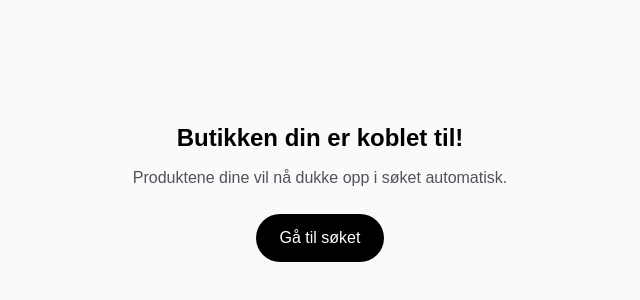
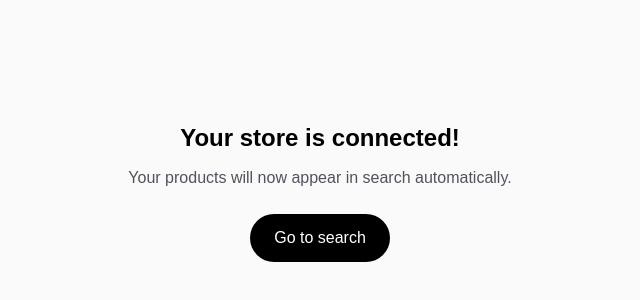
Before and after one commit to Magnufinuf/Shopsearch, a Next.js app: page /registrer/suksess in a window 1280 px wide. Shown: the part 208-508 px from the top of the page, without its empty margins (320-960 px from the left). Built offline with nearby package versions, Linux system fonts and the light colour scheme.

Commit message:
Update page.tsx

```diff
--- a/app/registrer/suksess/page.tsx
+++ b/app/registrer/suksess/page.tsx
@@ -1,10 +1,22 @@
+"use client";
+import { useState, useEffect } from "react";
+import { translations, detectLocale, Locale } from "@/lib/translations";
+
 export default function Suksess() {
+  const [locale, setLocale] = useState<Locale>("en");
+
+  useEffect(() => {
+    setLocale(detectLocale(navigator.language));
+  }, []);
+
+  const t = translations[locale];
+
   return (
     <div className="flex min-h-screen items-center justify-center bg-zinc-50 px-6 dark:bg-black">
       <div className="max-w-md text-center">
-        <h1 className="text-2xl font-semibold text-black dark:text-white">Butikken din er koblet til!</h1>
-        <p className="mt-3 text-zinc-600 dark:text-zinc-400">Produktene dine vil nå dukke opp i søket automatisk.</p>
-        <a href="/" className="mt-6 inline-block rounded-full bg-black px-6 py-3 text-white dark:bg-white dark:text-black">Gå til søket</a>
+        <h1 className="text-2xl font-semibold text-black dark:text-white">{t.successTitle}</h1>
+        <p className="mt-3 text-zinc-600 dark:text-zinc-400">{t.successSubtitle}</p>
+        <a href="/" className="mt-6 inline-block rounded-full bg-black px-6 py-3 text-white dark:bg-white dark:text-black">{t.successButton}</a>
       </div>
     </div>
   );
```
